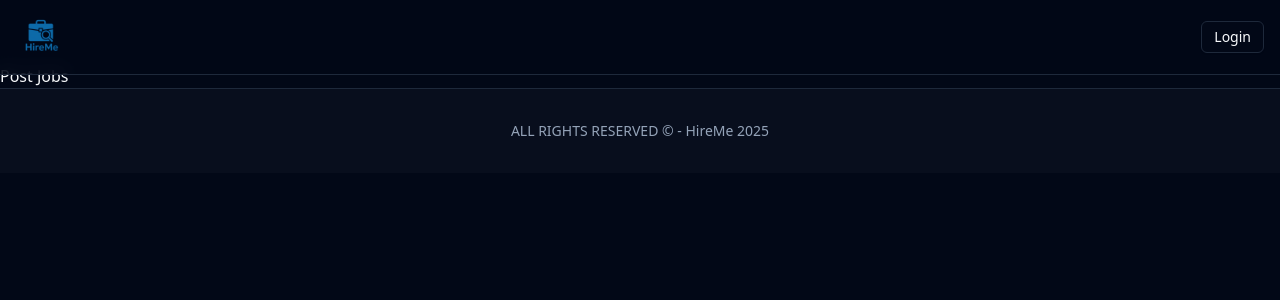
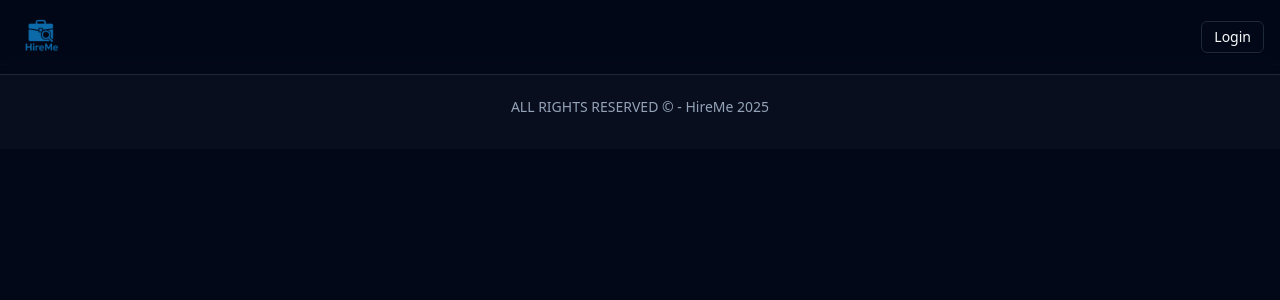
Before and after one commit to abdullahmahfouz/Job-Portal, a React (Vite) app: page /post-job in a window 1280 px wide. Shown: the top 300 px of the page. Built offline with nearby package versions, Linux system fonts and the light colour scheme; no server answers.

Commit message:
Add UI component imports to post-jobs page
Imported Button, Card, Carousel, and Accordion components for future use in the PostJobs page. No UI elements have been rendered yet.

```diff
--- a/src/pages/post-jobs.jsx
+++ b/src/pages/post-jobs.jsx
@@ -1,9 +1,23 @@
 
 import React from 'react'
+import { Button } from "@/components/ui/button";
+import { Card, CardContent } from "@/components/ui/card";
+import {
+  Carousel,
+  CarouselContent,
+  CarouselItem,
+} from "@/components/ui/carousel";
+import Autoplay from "embla-carousel-autoplay";
+import {
+  Accordion,
+  AccordionContent,
+  AccordionItem,
+  AccordionTrigger,
+} from "@/components/ui/accordion";
 
 const PostJobs = () => {
   return (
-    <div>Post Jobs</div>
+    <div></div>
   )
 }
 
```
